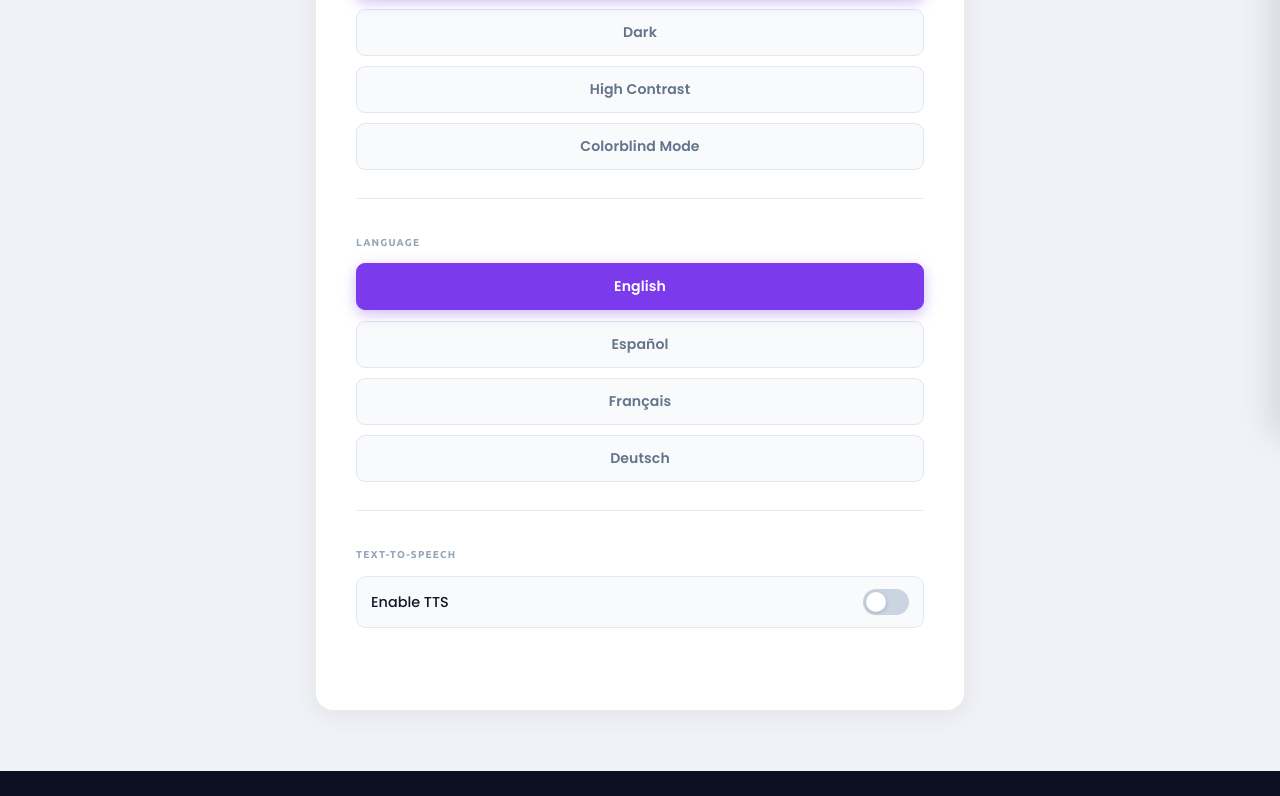
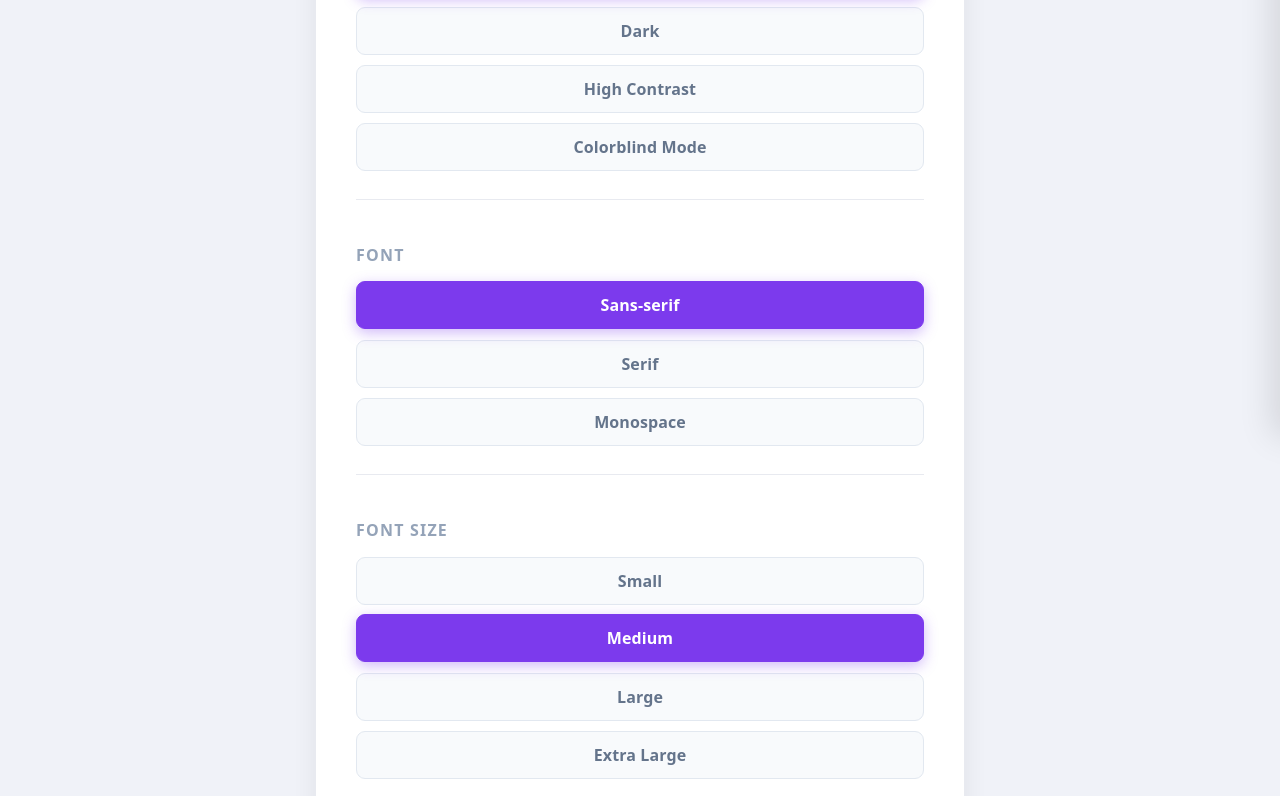
Before and after one commit to srisura1010/Website_Coding_And_Development-FBLA, a Next.js app in the folder lost-and-found/: page /settings in a window 1280 px wide. Shown: the part 364-1160 px from the top of the page. Before the commit the page ends 1135 px from the top, so only its background shows below. Built offline with nearby package versions, Linux system fonts and the light colour scheme; no server answers; the database is empty.

Commit message:
added font

```diff
--- /dev/null
+++ b/lost-and-found/src/app/global.css
@@ -0,0 +1,22 @@
+/* ── Themes ── */
+body.light         { --bg: #ffffff; --fg: #0f0f0f; }
+body.dark          { --bg: #0f0f0f; --fg: #f5f5f5; }
+body.high-contrast { --bg: #000000; --fg: #ffff00; }
+body.colorblind    { --bg: #ffffff; --fg: #0f0f0f; }
+
+/* ── Base ── */
+body {
+  background-color: var(--bg);
+  color: var(--fg);
+}
+
+/* ── Font family ── */
+body[data-font-family="sans"]  * { font-family: ui-sans-serif, system-ui, sans-serif !important; }
+body[data-font-family="serif"] * { font-family: ui-serif, Georgia, serif !important; }
+body[data-font-family="mono"]  * { font-family: ui-monospace, "Cascadia Code", monospace !important; }
+
+/* ── Font size ── */
+body[data-font-size="sm"] * { font-size: 14px !important; }
+body[data-font-size="md"] * { font-size: 16px !important; }
+body[data-font-size="lg"] * { font-size: 18px !important; }
+body[data-font-size="xl"] * { font-size: 20px !important; }
--- a/lost-and-found/src/app/layout.tsx
+++ b/lost-and-found/src/app/layout.tsx
@@ -4,6 +4,7 @@ import { SettingsProvider } from "@/context/SettingsContext";
 import { TTSProvider } from "@/context/TTSContext";
 import Navbar from "./components/Navbar";
 import { ThemeProvider } from "./ThemeProvider";
+import "./global.css";
 
 export default function RootLayout({ children }: { children: React.ReactNode }) {
   return (
--- a/lost-and-found/src/app/settings/page.tsx
+++ b/lost-and-found/src/app/settings/page.tsx
@@ -9,9 +9,8 @@ import { useRouter } from "next/navigation";
 import "./settings.css";
 import LoadingSpinner from "@/app/components/LoadingSpinner";
 
-
 const SettingsPage = () => {
-  const { theme, language, setTheme, setLanguage } = useSettings();
+  const { theme, language, fontFamily, fontSize, setTheme, setLanguage, setFontFamily, setFontSize } = useSettings();
   const { enabled: ttsEnabled, setEnabled: setTTSEnabled, rate: ttsRate, setRate: setTTSRate } = useTTS();
   const { user, isLoaded } = useUser();
   const router = useRouter();
@@ -30,8 +29,14 @@ const SettingsPage = () => {
   const [disableTTSText, setDisableTTSText] = useState("Disable TTS");
   const [settingsTitleText, setSettingsTitleText] = useState("Settings");
   const [ttsSpeedText, setTTSSpeedText] = useState("Speed");
+  const [fontText, setFontText] = useState("Font");
+  const [fontSizeText, setFontSizeText] = useState("Font Size");
+  const [smallText, setSmallText] = useState("Small");
+  const [mediumText, setMediumText] = useState("Medium");
+  const [largeText, setLargeText] = useState("Large");
+  const [extraLargeText, setExtraLargeText] = useState("Extra Large");
 
-  // ── Ban check — wait for Clerk to finish loading first ──
+  // ── Ban check ──
   useEffect(() => {
     if (!isLoaded) return;
     if (!user) { setBanChecked(true); return; }
@@ -65,6 +70,12 @@ const SettingsPage = () => {
       setEnableTTSText("Enable TTS");
       setDisableTTSText("Disable TTS");
       setTTSSpeedText("Speed");
+      setFontText("Font");
+      setFontSizeText("Font Size");
+      setSmallText("Small");
+      setMediumText("Medium");
+      setLargeText("Large");
+      setExtraLargeText("Extra Large");
       setIsReady(true);
       return;
     }
@@ -81,6 +92,12 @@ const SettingsPage = () => {
         { key: "Enable TTS",      setter: setEnableTTSText,     cacheKey: "settings_enableTTS" },
         { key: "Disable TTS",     setter: setDisableTTSText,    cacheKey: "settings_disableTTS" },
         { key: "Speed",           setter: setTTSSpeedText,      cacheKey: "settings_ttsSpeed" },
+        { key: "Font",            setter: setFontText,          cacheKey: "settings_font" },
+        { key: "Font Size",       setter: setFontSizeText,      cacheKey: "settings_fontSize" },
+        { key: "Small",           setter: setSmallText,         cacheKey: "settings_small" },
+        { key: "Medium",          setter: setMediumText,        cacheKey: "settings_medium" },
+        { key: "Large",           setter: setLargeText,         cacheKey: "settings_large" },
+        { key: "Extra Large",     setter: setExtraLargeText,    cacheKey: "settings_extraLarge" },
       ];
       for (const { key, setter, cacheKey } of translations) {
         const cached = localStorage.getItem(`${cacheKey}_${language}`);
@@ -104,7 +121,7 @@ const SettingsPage = () => {
     translateAndCache();
   }, [language]);
 
-if (!isLoaded || !banChecked || !isReady) return <LoadingSpinner />;
+  if (!isLoaded || !banChecked || !isReady) return <LoadingSpinner />;
 
   return (
     <div className="settings-page" id="settings-page">
@@ -122,6 +139,25 @@ if (!isLoaded || !banChecked || !isReady) return <LoadingSpinner />;
         </section>
 
         <section className="settings-section">
+          <h3>{fontText}</h3>
+          <div className="theme-options">
+            <button className={fontFamily === "sans" ? "active" : ""} onClick={() => setFontFamily("sans")}>Sans-serif</button>
+            <button className={fontFamily === "serif" ? "active" : ""} onClick={() => setFontFamily("serif")}>Serif</button>
+            <button className={fontFamily === "mono" ? "active" : ""} onClick={() => setFontFamily("mono")}>Monospace</button>
+          </div>
+        </section>
+
+        <section className="settings-section">
+          <h3>{fontSizeText}</h3>
+          <div className="theme-options">
+            <button className={fontSize === "sm" ? "active" : ""} onClick={() => setFontSize("sm")}>{smallText}</button>
+            <button className={fontSize === "md" ? "active" : ""} onClick={() => setFontSize("md")}>{mediumText}</button>
+            <button className={fontSize === "lg" ? "active" : ""} onClick={() => setFontSize("lg")}>{largeText}</button>
+            <button className={fontSize === "xl" ? "active" : ""} onClick={() => setFontSize("xl")}>{extraLargeText}</button>
+          </div>
+        </section>
+
+        <section className="settings-section">
           <h3>{languageText}</h3>
           <div className="theme-options">
             <button className={language === "en" ? "active" : ""} onClick={() => setLanguage("en")}>English</button>
@@ -133,7 +169,6 @@ if (!isLoaded || !banChecked || !isReady) return <LoadingSpinner />;
 
         <section className="settings-section">
           <h3>{ttsText}</h3>
-
           <label className="tts-toggle">
             <span>{ttsEnabled ? disableTTSText : enableTTSText}</span>
             <div
@@ -143,7 +178,6 @@ if (!isLoaded || !banChecked || !isReady) return <LoadingSpinner />;
               <div className="toggle-knob" />
             </div>
           </label>
-
           {ttsEnabled && (
             <label className="tts-rate">
               <span>{ttsSpeedText}: {ttsRate}x</span>
--- a/lost-and-found/src/context/SettingsContext.tsx
+++ b/lost-and-found/src/context/SettingsContext.tsx
@@ -3,50 +3,58 @@
 import { createContext, useContext, useEffect, useState } from "react";
 
 type Theme = "light" | "dark" | "high-contrast" | "colorblind";
-type Font = "sans" | "serif" | "mono";
+type FontSize = "sm" | "md" | "lg" | "xl";
+type FontFamily = "sans" | "serif" | "mono";
 type Language = "en" | "es" | "fr" | "de";
 
 interface SettingsContextType {
   theme: Theme;
-  font: Font;
+  fontSize: FontSize;
+  fontFamily: FontFamily;
   language: Language;
   setTheme: (t: Theme) => void;
-  setFont: (f: Font) => void;
+  setFontSize: (s: FontSize) => void;
+  setFontFamily: (f: FontFamily) => void;
   setLanguage: (l: Language) => void;
 }
 
 const SettingsContext = createContext<SettingsContextType | null>(null);
 
-// Read localStorage synchronously so the initial state is already correct —
-// no re-render needed, no flash.
-function getInitial<T>(key: string, fallback: T): T {
+function getInitial<T extends string>(key: string, fallback: T): T {
   if (typeof window === "undefined") return fallback;
-  return (localStorage.getItem(key) as T) || fallback;
+  return (localStorage.getItem(key) as T) ?? fallback;
 }
 
 export function SettingsProvider({ children }: { children: React.ReactNode }) {
-  const [theme, setThemeState] = useState<Theme>(() => getInitial("theme", "light"));
-  const [font, setFontState] = useState<Font>(() => getInitial("font", "sans"));
-  const [language, setLanguageState] = useState<Language>(() => getInitial("language", "en"));
+  const [theme, setTheme] = useState<Theme>("light");
+  const [fontSize, setFontSize] = useState<FontSize>("md");
+  const [fontFamily, setFontFamily] = useState<FontFamily>("sans");
+  const [language, setLanguage] = useState<Language>("en");
 
-  // Apply theme class to body whenever theme changes
+  useEffect(() => {
+    setTheme(getInitial("theme", "light"));
+    setFontSize(getInitial("fontSize", "md"));
+    setFontFamily(getInitial("fontFamily", "sans"));
+    setLanguage(getInitial("language", "en"));
+  }, []);
+
   useEffect(() => {
     document.body.classList.remove("light", "dark", "high-contrast", "colorblind");
     document.body.classList.add(theme);
     document.documentElement.setAttribute("data-theme", theme);
-    document.documentElement.dataset.font = font;
+    document.body.dataset.fontSize = fontSize;
+    document.body.dataset.fontFamily = fontFamily;
+  }, [theme, fontSize, fontFamily]);
+
+  useEffect(() => {
     localStorage.setItem("theme", theme);
+    localStorage.setItem("fontSize", fontSize);
+    localStorage.setItem("fontFamily", fontFamily);
     localStorage.setItem("language", language);
-    localStorage.setItem("font", font);
-  }, [theme, font, language]);
+  }, [theme, fontSize, fontFamily, language]);
 
-  const setTheme = (t: Theme) => setThemeState(t);
-  const setFont = (f: Font) => setFontState(f);
-  const setLanguage = (l: Language) => setLanguageState(l);
-
-  // No null return — children render immediately with correct initial state
   return (
-    <SettingsContext.Provider value={{ theme, font, language, setTheme, setFont, setLanguage }}>
+    <SettingsContext.Provider value={{ theme, fontSize, fontFamily, language, setTheme, setFontSize, setFontFamily, setLanguage }}>
       {children}
     </SettingsContext.Provider>
   );
```
